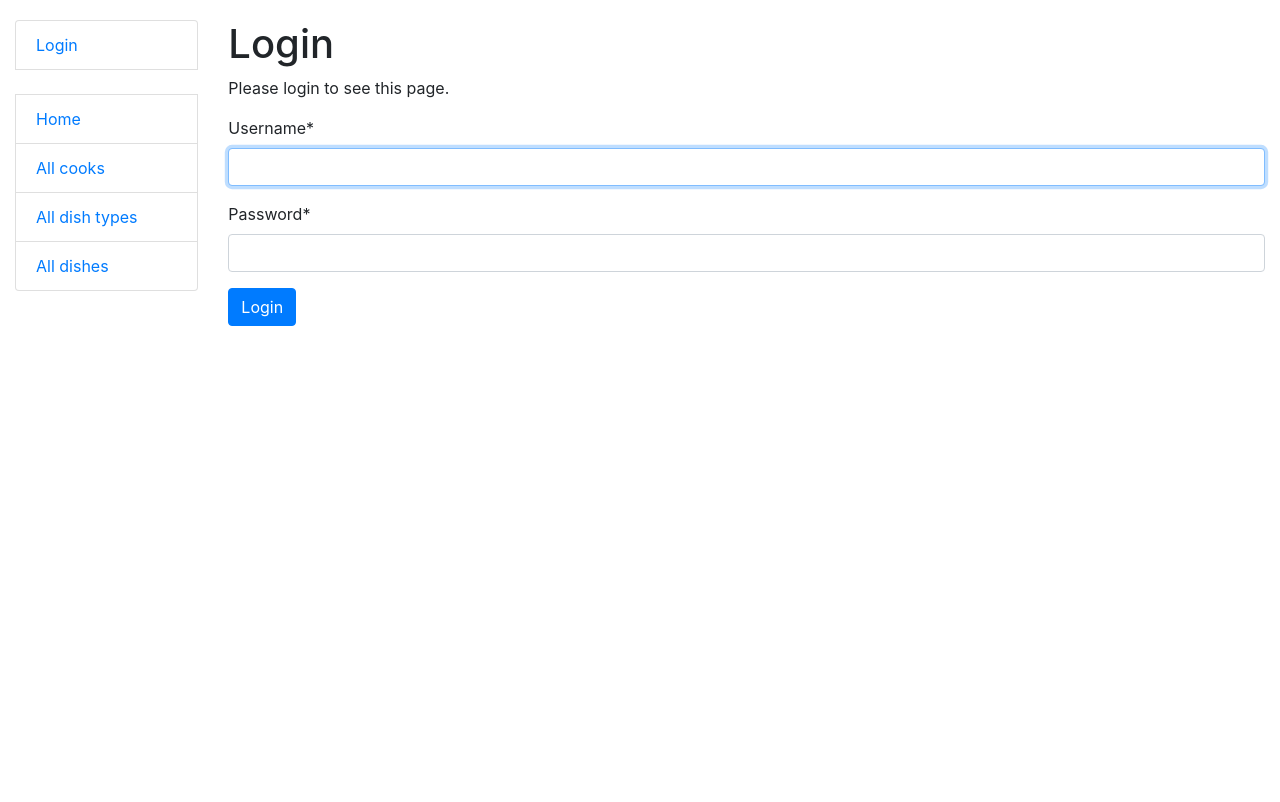
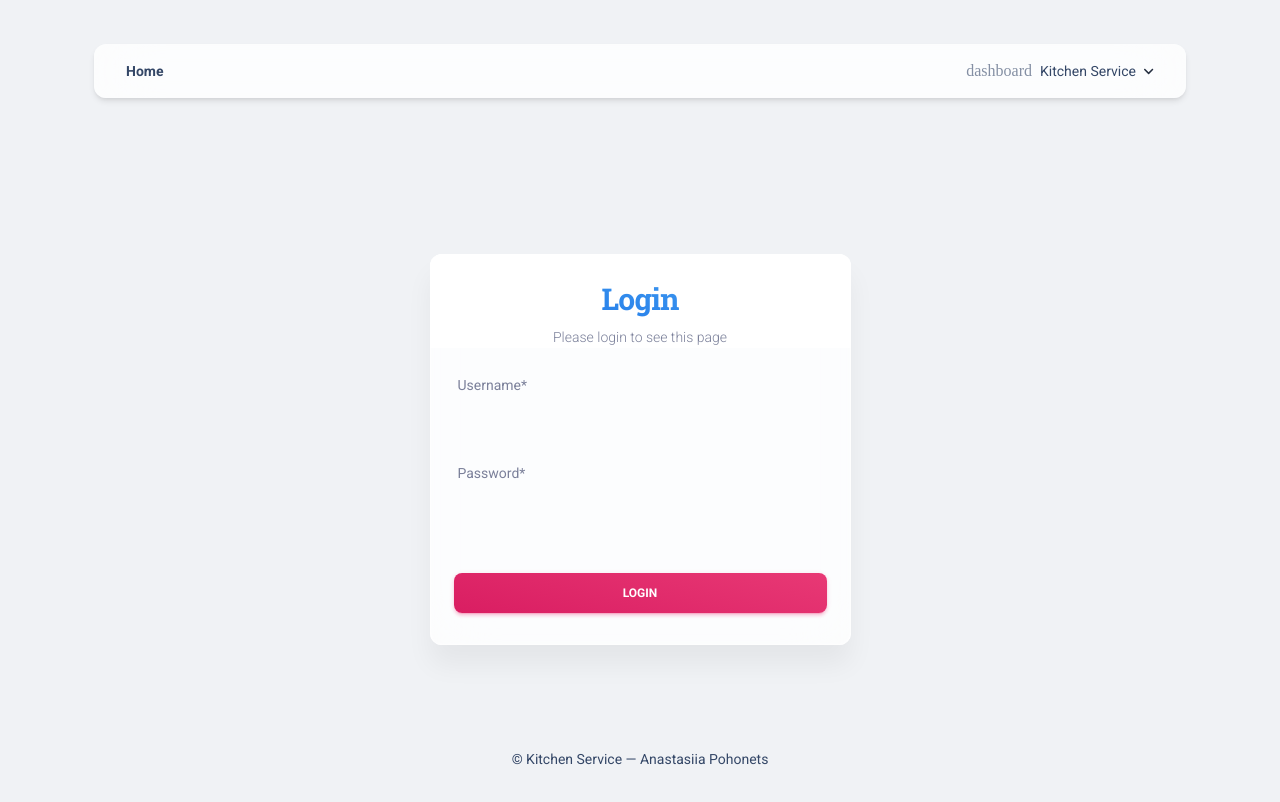
Before and after one commit to pohonets-crypto/kitchen-service, a Django app: page /accounts/login/?next=/dishes/ in a window 1280 px wide. Before the commit the page ends 326 px from the top, so only its background shows below. Run offline with Django 5.2, Linux system fonts and the light colour scheme; some libraries are stand-ins or nearby versions.

Commit message:
make website looks better

```diff
--- a/Kitchen_Service/settings.py
+++ b/Kitchen_Service/settings.py
@@ -13,11 +13,12 @@ import os
 from pathlib import Path
 from dotenv import load_dotenv
 
+load_dotenv()
 # Build paths inside the project like this: BASE_DIR / 'subdir'.
 BASE_DIR = Path(__file__).resolve().parent.parent
 
 # SECURITY WARNING: don't run with debug turned on in production!
-DEBUG = False
+DEBUG = True
 
 ALLOWED_HOSTS = ["127.0.0.1", "localhost"]
 
@@ -49,7 +50,7 @@ DATABASES = {
 # See https://docs.djangoproject.com/en/5.2/howto/deployment/checklist/
 
 # SECURITY WARNING: keep the secret key used in production secret!
-load_dotenv()
+
 SECRET_KEY = os.getenv("SECRET_KEY", "dev-3u!p7@f0q#x9h%k2w=r8t1c")
 
 # Application definition
@@ -122,7 +123,6 @@ AUTH_USER_MODEL = 'kitchen.Cook'
 
 LOGIN_REDIRECT_URL = '/'
 
-
 # Internationalization
 # https://docs.djangoproject.com/en/5.2/topics/i18n/
 
--- a/templates/base.html
+++ b/templates/base.html
@@ -1,30 +1,32 @@
 <!DOCTYPE html>
-<html lang="en">
+<html lang="en" itemscope itemtype="http://schema.org/WebPage">
 
 <head>
   {% block title %}<title>Kitchen Service</title>{% endblock %}
-    <meta charset="utf-8">
-    <meta name="viewport" content="width=device-width, initial-scale=1">
-    <link rel="stylesheet"
-          href="https://cdn.jsdelivr.net/npm/bootstrap@4.5.3/dist/css/bootstrap.min.css"
-          integrity="sha384-TX8t27EcRE3e/ihU7zmQxVncDAy5uIKz4rEkgIXeMed4M0jlfIDPvg6uqKI2xXr2"
-          crossorigin="anonymous">
-    <!-- Add additional CSS in static file -->
+  <meta charset="utf-8" />
+  <meta name="viewport" content="width=device-width, initial-scale=1, shrink-to-fit=no">
+
+  <link rel="stylesheet" type="text/css"
+        href="https://fonts.googleapis.com/css?family=Roboto:300,400,500,700,900|Roboto+Slab:400,700" />
+
+  <link href="{{ ASSETS_ROOT }}/css/nucleo-icons.css" rel="stylesheet" />
+  <link href="{{ ASSETS_ROOT }}/css/nucleo-svg.css" rel="stylesheet" />
+
+  <script src="https://kit.fontawesome.com/42d5adcbca.js" crossorigin="anonymous"></script>
+
+  <link id="pagestyle" href="{{ ASSETS_ROOT }}/css/material-kit.css?v=3.0.0" rel="stylesheet" />
+
   {% load static %}
   <link rel="stylesheet" href="{% static 'css/styles.css' %}">
 </head>
 
-<body>
-<div class="container-fluid">
-    <div class="row">
-        <div class="col-sm-2">
+<body class="bg-gray-200">
 
-            {% block sidebar %}
-                {% include "includes/sidebar.html" %}
-            {% endblock %}
+  {% include "includes/navigation.html" %}
+  <br>
 
-        </div>
-        <div class="col-sm-10 ">
+  <main class="main-content mt-6 mb-4">
+    <div class="container">
 
       {% block content %}{% endblock %}
 
@@ -33,8 +35,20 @@
       {% endblock %}
 
     </div>
+  </main>
+
+  <footer class="footer py-4">
+    <div class="container text-center">
+      <p class="text-dark my-2 text-sm font-weight-normal">
+        © Kitchen Service — Anastasiia Pohonets
+      </p>
     </div>
-</div>
+  </footer>
+
+  <script src="{{ ASSETS_ROOT }}/js/core/popper.min.js"></script>
+  <script src="{{ ASSETS_ROOT }}/js/core/bootstrap.min.js"></script>
+  <script src="{{ ASSETS_ROOT }}/js/plugins/perfect-scrollbar.min.js"></script>
+  <script src="{{ ASSETS_ROOT }}/js/material-kit.min.js?v=3.0.0"></script>
+
 </body>
-
 </html>
--- a/templates/includes/navigation.html
+++ b/templates/includes/navigation.html
@@ -4,6 +4,9 @@
       <div class="col-12">
         <nav class="navbar navbar-expand-lg  blur border-radius-xl mt-4 top-0 z-index-3 shadow position-absolute my-3 py-2 start-0 end-0 mx-4">
           <div class="container-fluid px-0">
+            <a class="navbar-brand font-weight-bolder ms-sm-3" href="/" rel="tooltip" title="Designed and Coded by Creative Tim" data-placement="bottom">
+              Home
+            </a>
 
             <button class="navbar-toggler shadow-none ms-2" type="button" data-bs-toggle="collapse" data-bs-target="#navigation" aria-controls="navigation" aria-expanded="false" aria-label="Toggle navigation">
               <span class="navbar-toggler-icon mt-2">
@@ -35,14 +38,26 @@
                     </div>
 
                   </div>
+                </li>
 
                 {% if request.user.is_authenticated %}
                   <li class="nav-item ms-lg-auto">
-                    <a class="nav-link nav-link-icon me-2"
-                      href="{% url 'logout' %}">
-                      <i class="fa fa-sign-out me-1"></i>
-                      <p class="d-inline text-sm z-index-1 font-weight-bold" data-bs-toggle="tooltip" data-bs-placement="bottom" title="Sign OUT">Logout</p>
-                    </a>
+                    <form method="post" action="{% url 'logout' %}" style="display: inline;">
+                    {% csrf_token %}
+                      <button type="submit"
+                              class="nav-link nav-link-icon me-2"
+                              style="background: none; border: none; padding: 10; cursor: pointer;">
+                        <i class="fa fa-sign-out me-1"></i>
+                        <p class="d-inline text-sm z-index-1 font-weight-bold"
+                           data-bs-toggle="tooltip"
+                           data-bs-placement="bottom"
+                           title="Sign OUT">
+                           Logout
+                        </p>
+
+                      </button>
+                    </form>
+
                   </li>
                 {% endif %}
 
--- a/templates/kitchen/dish_list.html
+++ b/templates/kitchen/dish_list.html
@@ -7,7 +7,7 @@
       Create
     </a>
   </h1>
-  <form method="get" action="" class="form-inline">
+  <form method="get" action="" class="form-inline" >
   {{ search_form|crispy }}
     <input type="submit" value="Search" class="btn btn-secondary">
   </form>
--- a/templates/kitchen/index.html
+++ b/templates/kitchen/index.html
@@ -84,7 +84,7 @@
         <div class="col-12">
           <div class="text-center">
             <p class="text-dark my-4 text-sm font-weight-normal">
-              &copy; Anastasiia Pohonets
+              &copy; Kitchen Service — Anastasiia Pohonets
             </p>
           </div>
         </div>
--- a/templates/registration/logged_out.html
+++ b/templates/registration/logged_out.html
@@ -3,5 +3,9 @@
 {% block content %}
 <p>Logged out!</p>
 
-<a href="{% url 'login'%}">Click here to login again.</a>
+<form method="post" action="{% url 'logout' %}">
+  {% csrf_token %}
+  <input type="hidden" name="next" value="{{ request.path }}">
+</form>
+
 {% endblock %}
--- a/templates/registration/login.html
+++ b/templates/registration/login.html
@@ -2,28 +2,44 @@
 {% load crispy_forms_filters %}
 
 {% block content %}
+<div class="container py-5">
+  <div class="row justify-content-center">
+    <div class="col-md-5">
 
-{% if form.errors %}
-  <p>Your username and password didn't match. Please try again.</p>
-{% endif %}
+      <div class="card blur shadow-blur mt-7">
+        <div class="card-header text-center pb-0">
+          <h3 class="font-weight-bolder text-info text-gradient">Login</h3>
+          {% if next %}
+            <p class="mb-0 text-sm">Please login to see this page</p>
+          {% endif %}
+        </div>
 
-<h1>Login</h1>
+        <div class="card-body">
 
-{% if next %}
-  <p>Please login to see this page.</p>
-{% endif %}
+          {% if form.errors %}
+            <div class="alert alert-danger text-white" role="alert">
+              Your username and password didn’t match. Try again.
+            </div>
+          {% endif %}
 
-  <form method="post" action="{% url 'logout' %}">
-    {% csrf_token %}
-    <input type="hidden" name="next" value="{{ request.path }}">
-</form>
+          <form method="post" action="{% url 'login' %}">
+            {% csrf_token %}
 
-<form method="post" action="{% url 'login' %}">
-  {% csrf_token %}
-  {{ form|crispy }}
+            {{ form|crispy }}
 
-  <input type="submit" value="Login" class="btn btn-primary" />
-  <input type="hidden" name="next" value="{{ next }}" />
-</form>
+            <div class="text-center">
+              <button type="submit" class="btn bg-gradient-primary w-100 my-4 mb-2">
+                Login
+              </button>
+            </div>
 
+            <input type="hidden" name="next" value="{{ next }}">
+          </form>
+
+        </div>
+      </div>
+
+    </div>
+  </div>
+</div>
 {% endblock %}
```
Lines whose indentation alone changed are shown as unchanged.
